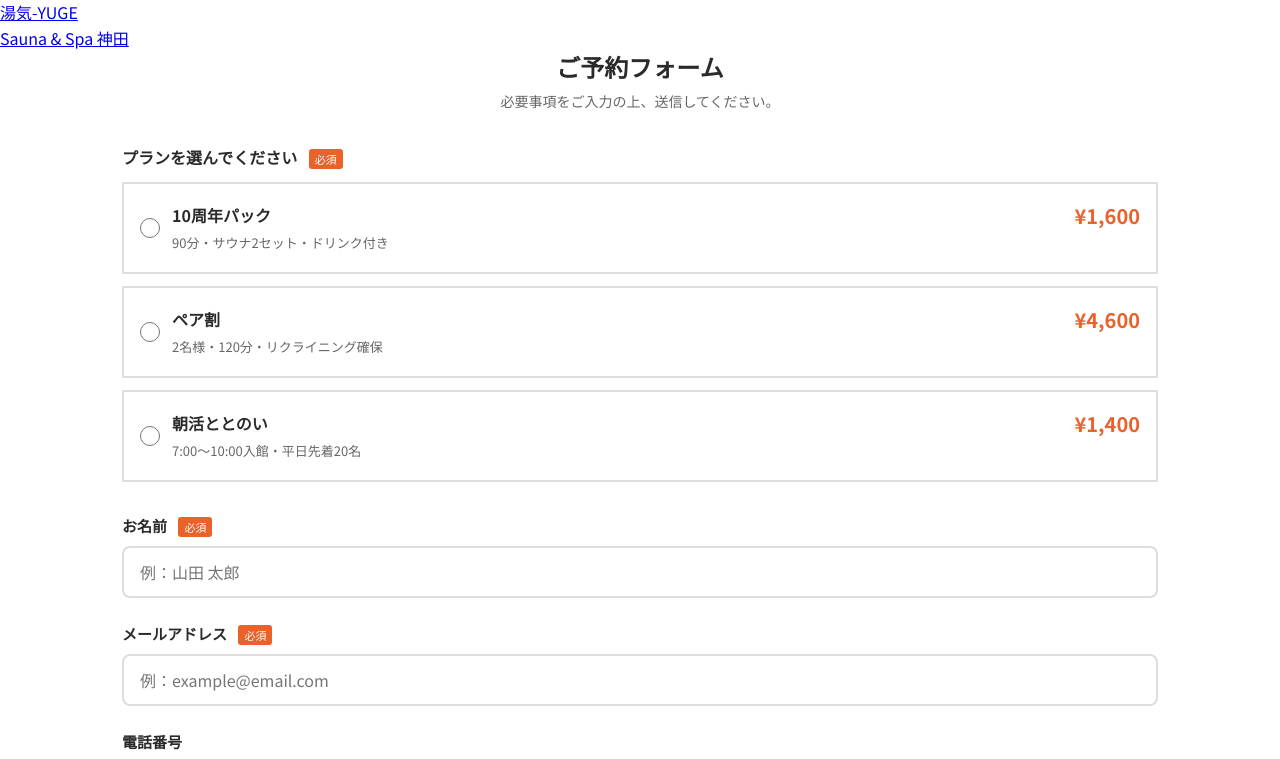
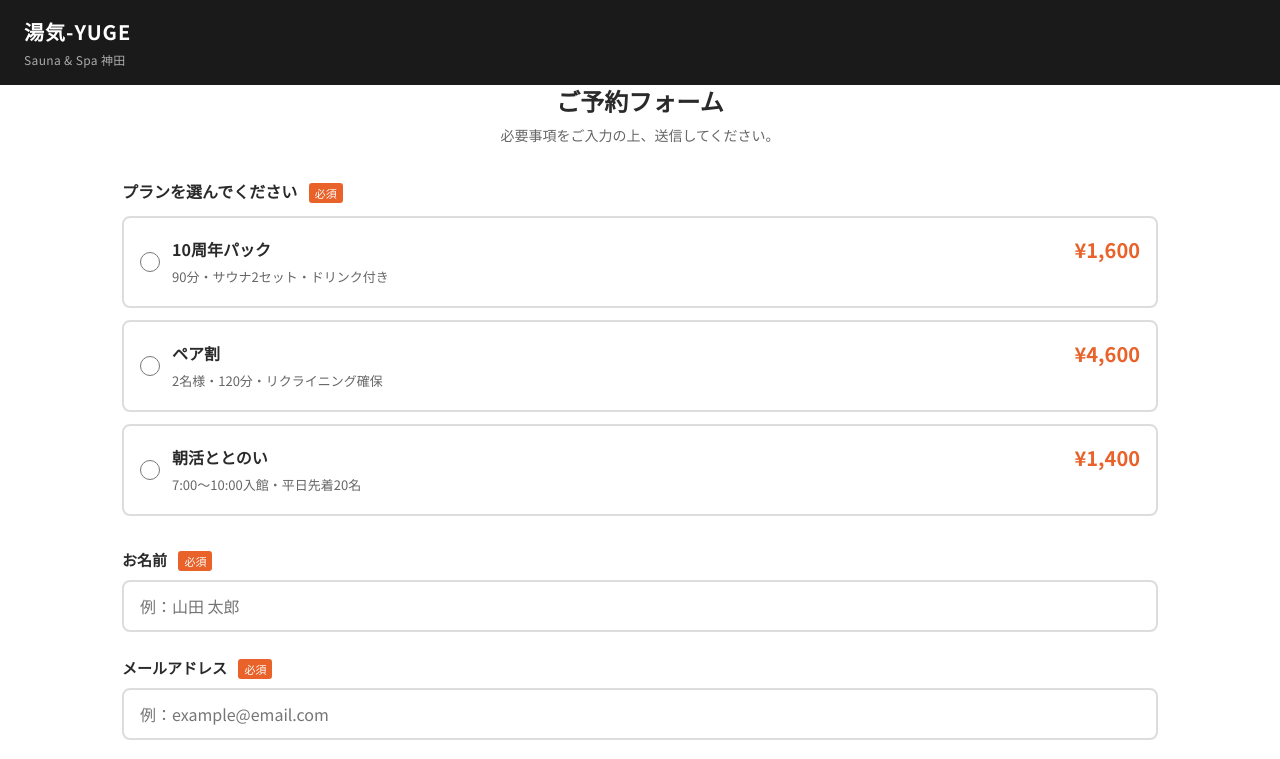
Before and after one commit to gachapin1641-afk/yuge-sauna-lp, a plain HTML site: page reservation.html in a window 1280 px wide. Shown: the top 759 px of the page. Drawn offline with Linux system fonts and the light colour scheme.

Commit message:
予約フォームの縦幅修正、ヘッダー追加

```diff
--- a/style.css
+++ b/style.css
@@ -450,7 +450,7 @@ strong {
     margin: 0 auto;
 }
 
-.plan-card {
+.plans .plan-card {
     background: white;
     border-radius: 12px;
     padding: 0;
@@ -464,7 +464,7 @@ strong {
     justify-content: center;
 }
 
-.plan-card:hover {
+.plans .plan-card:hover {
     transform: translateY(-8px);
     box-shadow: 0 8px 24px rgba(0,0,0,0.15);
 }
@@ -1317,12 +1317,12 @@ html {
             margin: 0 !important;
             gap: 0 !important;
         }
-        .plan-card {
+        .plans .plan-card {
             border-radius: 0 !important;
             box-shadow: none !important;
             min-height: 560px !important;
         }
-        .plan-card--pair {
+        .plans .plan-card--pair {
             min-height: 640px !important;
         }
         .plan-overlay {
@@ -1541,7 +1541,7 @@ html {
                 width: auto !important;
                 display: inline-block !important;
             }
-            .plan-card {
+            .plans .plan-card {
                 flex: 1 !important;
                 min-height: 0 !important;
                 height: 980px !important;
@@ -1549,7 +1549,7 @@ html {
                 box-shadow: none !important;
                 overflow: hidden !important;
             }
-            .plan-card--pair {
+            .plans .plan-card--pair {
                 height: 980px !important;
                 min-height: 0 !important;
             }
@@ -2005,3 +2005,28 @@ html {
 .form-content.hide {
     display: none;
 }
+
+/* ===== 予約フォーム ヘッダー ===== */
+.header {
+    background: #1a1a1a;
+    padding: 16px 24px;
+}
+
+.header a {
+    text-decoration: none;
+}
+
+.header-name {
+    font-size: 20px;
+    font-weight: bold;
+    color: #ffffff;
+    margin: 0;
+    letter-spacing: 0.05em;
+}
+
+.header-sub {
+    font-size: 12px;
+    color: #aaaaaa;
+    margin: 2px 0 0 0;
+    letter-spacing: 0.03em;
+}
```
